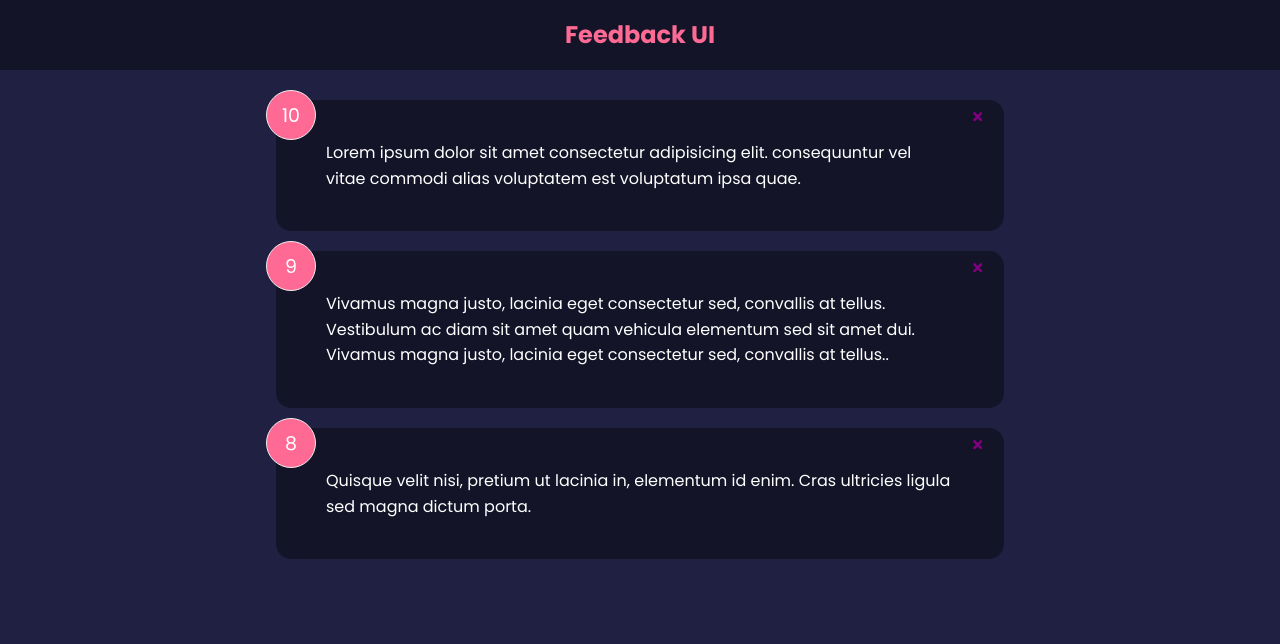
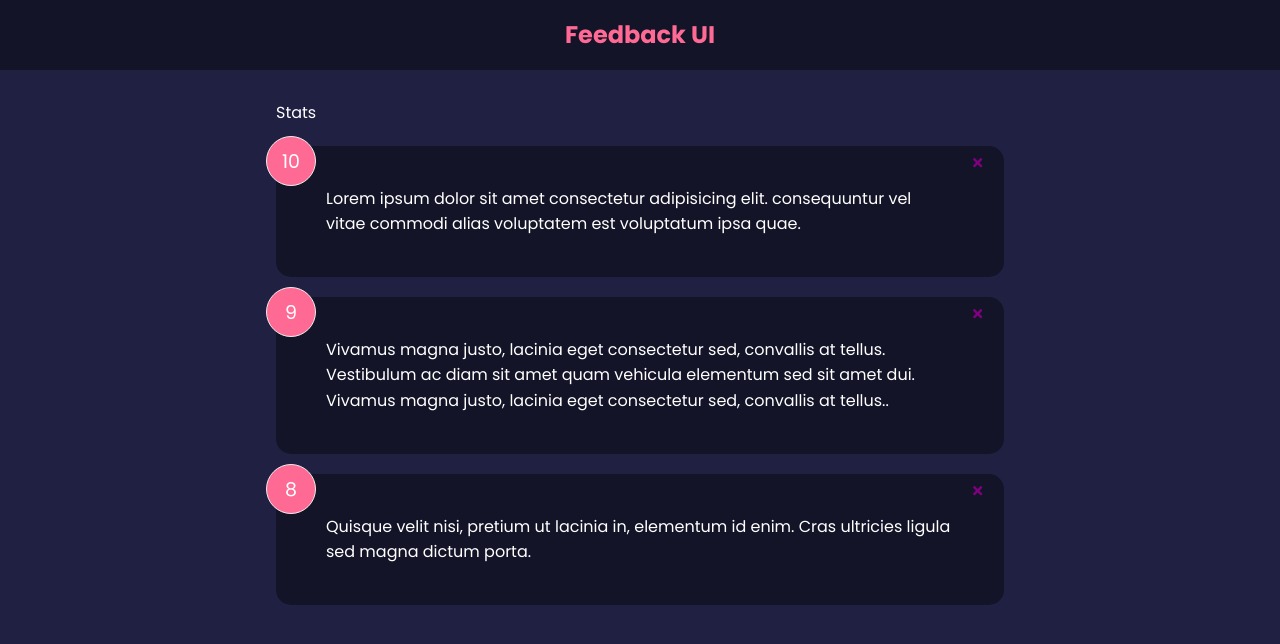
Before and after one commit to danny-englander/feedback-app, a React (Create React App) app: page / in a window 1280 px wide. Shown: the top 644 px of the page. Built offline with nearby package versions, Linux system fonts and the light colour scheme.

Commit message:
add stats comp.

```diff
--- a/src/App.js
+++ b/src/App.js
@@ -1,11 +1,13 @@
 import React, { useState } from 'react'
 import FeedbackList from './components/FeedbackList'
+import FeedbackStats from './components/FeedbackStats'
 import Header from "./components/Header"
 import FeedbackData from './data/Feebackdata'
 
 function App() {
   // Pull in the data from the data file.
   const [feedback, setFeedback] = useState(FeedbackData)
+
   // Custom function from FeedbackItem > button onClick
   // to delete the id being clicked on from the JSON array.
   const deleteFeedBack = (id) => {
@@ -25,6 +27,7 @@
     <>
       <Header />
       <div className="container">
+        <FeedbackStats feedback={feedback} />
         <FeedbackList feedback={feedback} handleDelete={deleteFeedBack} />
       </div>
     </>
--- /dev/null
+++ b/src/components/FeedbackStats.jsx
@@ -0,0 +1,7 @@
+import React from 'react'
+
+const FeedbackStats = () => {
+  return <div>Stats</div>
+}
+
+export default FeedbackStats
```
